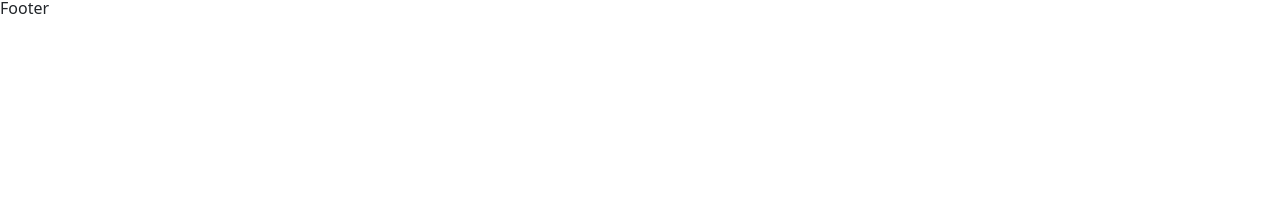
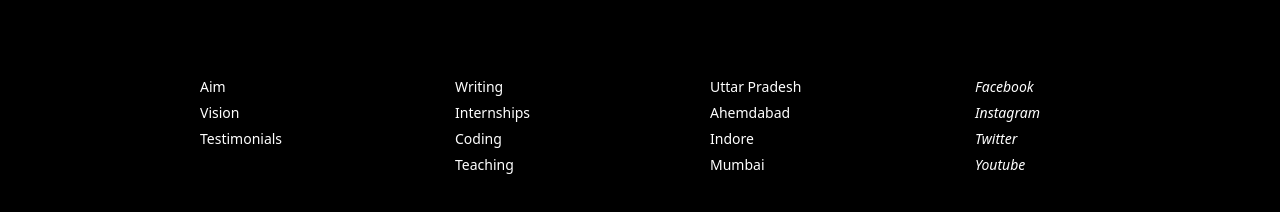
Before and after one commit to PatrickDrejerczak/codeflix, a React (Create React App) app: page / in a window 1280 px wide. Shown: the part 2100-2312 px from the top of the page. Before the commit the page ends 2120 px from the top, so only its background shows below. Built offline with nearby package versions, Linux system fonts and the light colour scheme; no server answers; a web font is replaced by a local one.

Commit message:
added Footer

```diff
--- a/package.json
+++ b/package.json
@@ -10,9 +10,11 @@
     "react": "^17.0.2",
     "react-bootstrap": "^1.6.1",
     "react-dom": "^17.0.2",
+    "react-footer": "^0.0.0",
     "react-router": "^5.2.0",
     "react-router-dom": "^5.2.0",
     "react-scripts": "4.0.3",
+    "styled-components": "^5.3.0",
     "swiper": "^6.8.0",
     "web-vitals": "^1.1.2"
   },
--- a/src/App.js
+++ b/src/App.js
@@ -6,13 +6,12 @@ import MovieDetailPage from "./Page/MovieDetailPage/MovieDetailPage";
 import TVDetailPage from "./Page/TVDetailPage/TVDetailPage";
 import SearchPage from "./Components/SearchPage/SearchPage";
 const myKey = process.env.REACT_APP_API_KEY;
-
 console.log(myKey);
 const App = () => {
   return (
     <>
       <Switch>
-        <Route path="/" exact component={HomePage} />
+        <Route path="/" exact component={HomePage}/>
         <Route path="/movie/:id" component={MovieDetailPage} />
         <Route path="/tv/:id" component={TVDetailPage} />
         <Route path="/search/" component={SearchPage} />
--- a/src/Components/Footer/Footer.js
+++ b/src/Components/Footer/Footer.js
@@ -1,10 +1,70 @@
 import React from 'react'
 import './style.css'
-
+import {
+    Box,
+    Container,
+    Row,
+    Column,
+    FooterLink,
+    Heading,
+  } from "./FooterStyles";
 const Footer = () => {
     return (
         <>
-            Footer
+            <Box>
+
+      <Container>
+        <Row>
+          <Column>
+            <FooterLink href="#">Aim</FooterLink>
+            <FooterLink href="#">Vision</FooterLink>
+            <FooterLink href="#">Testimonials</FooterLink>
+          </Column>
+          <Column>
+            <FooterLink href="#">Writing</FooterLink>
+            <FooterLink href="#">Internships</FooterLink>
+            <FooterLink href="#">Coding</FooterLink>
+            <FooterLink href="#">Teaching</FooterLink>
+          </Column>
+          <Column>
+            <FooterLink href="#">Uttar Pradesh</FooterLink>
+            <FooterLink href="#">Ahemdabad</FooterLink>
+            <FooterLink href="#">Indore</FooterLink>
+            <FooterLink href="#">Mumbai</FooterLink>
+          </Column>
+          <Column>
+            <FooterLink href="#">
+              <i className="fab fa-facebook-f">
+                <span style={{ marginLeft: "10px" }}>
+                  Facebook
+                </span>
+              </i>
+            </FooterLink>
+            <FooterLink href="#">
+              <i className="fab fa-instagram">
+                <span style={{ marginLeft: "10px" }}>
+                  Instagram
+                </span>
+              </i>
+            </FooterLink>
+            <FooterLink href="#">
+              <i className="fab fa-twitter">
+                <span style={{ marginLeft: "10px" }}>
+                  Twitter
+                </span>
+              </i>
+            </FooterLink>
+            <FooterLink href="#">
+              <i className="fab fa-youtube">
+                <span style={{ marginLeft: "10px" }}>
+                  Youtube
+                </span>
+              </i>
+            </FooterLink>
+          </Column>
+        </Row>
+      </Container>
+    </Box>
         </>
     )
 }
--- /dev/null
+++ b/src/Components/Footer/FooterStyles.js
@@ -0,0 +1,61 @@
+import styled from 'styled-components';
+
+export const Box = styled.div`
+  padding: 80px 60px;
+  background: black;
+  position: relative;
+  bottom: 0;
+  width: 100%;
+
+
+  @media (max-width: 1000px) {
+    padding: 70px 30px;
+  }
+`;
+
+export const Container = styled.div`
+    display: flex;
+    flex-direction: column;
+    justify-content: center;
+    max-width: 1000px;
+    margin: 0 auto;
+    /* background: red; */
+`
+
+export const Column = styled.div`
+  display: flex;
+  flex-direction: column;
+  text-align: left;
+  margin-left: 60px;
+`;
+
+export const Row = styled.div`
+  display: grid;
+  grid-template-columns: repeat(auto-fill,
+                         minmax(185px, 1fr));
+  grid-gap: 20px;
+
+  @media (max-width: 1000px) {
+    grid-template-columns: repeat(auto-fill,
+                           minmax(200px, 1fr));
+  }
+`;
+
+export const FooterLink = styled.a`
+  color: #fff;
+  margin-bottom: 5px;
+  font-size: 14px;
+  text-decoration: none;
+
+  &:hover {
+      color: green;
+      transition: 200ms ease-in;
+  }
+`;
+
+export const Heading = styled.p`
+  font-size: 18px;
+  color: #fff;
+  margin-bottom: 15px;
+  font-weight: bold;
+`;
```
Also changed, not shown: 1 other file (tests, documents, lock files or other folders).
